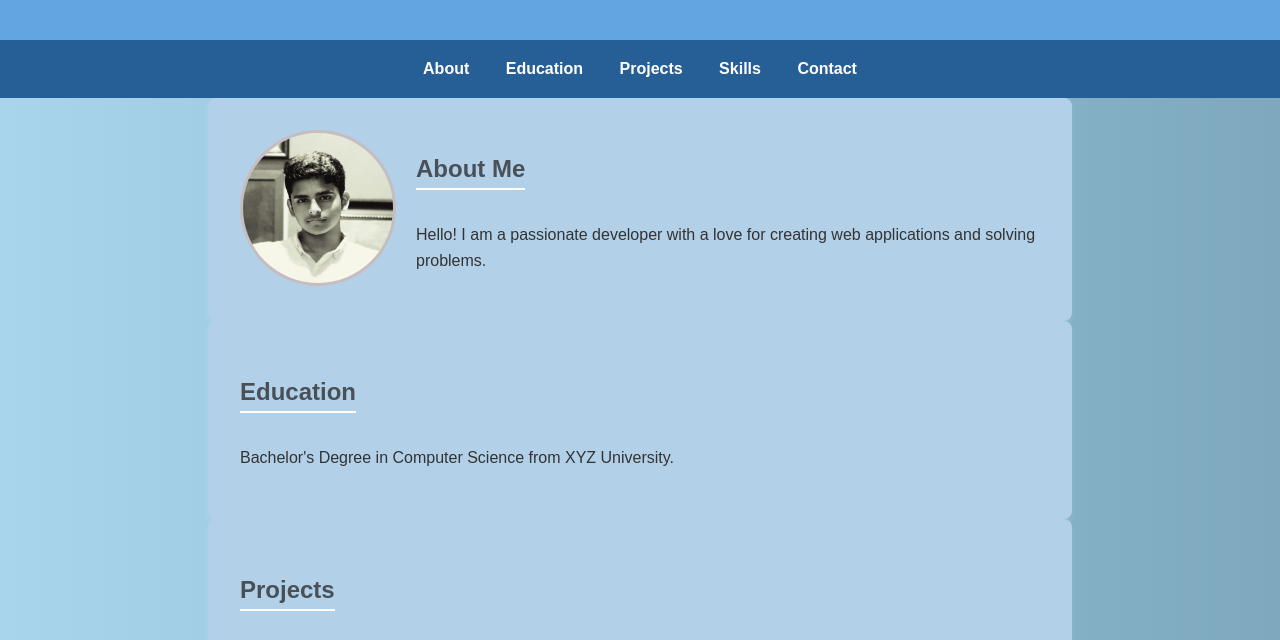
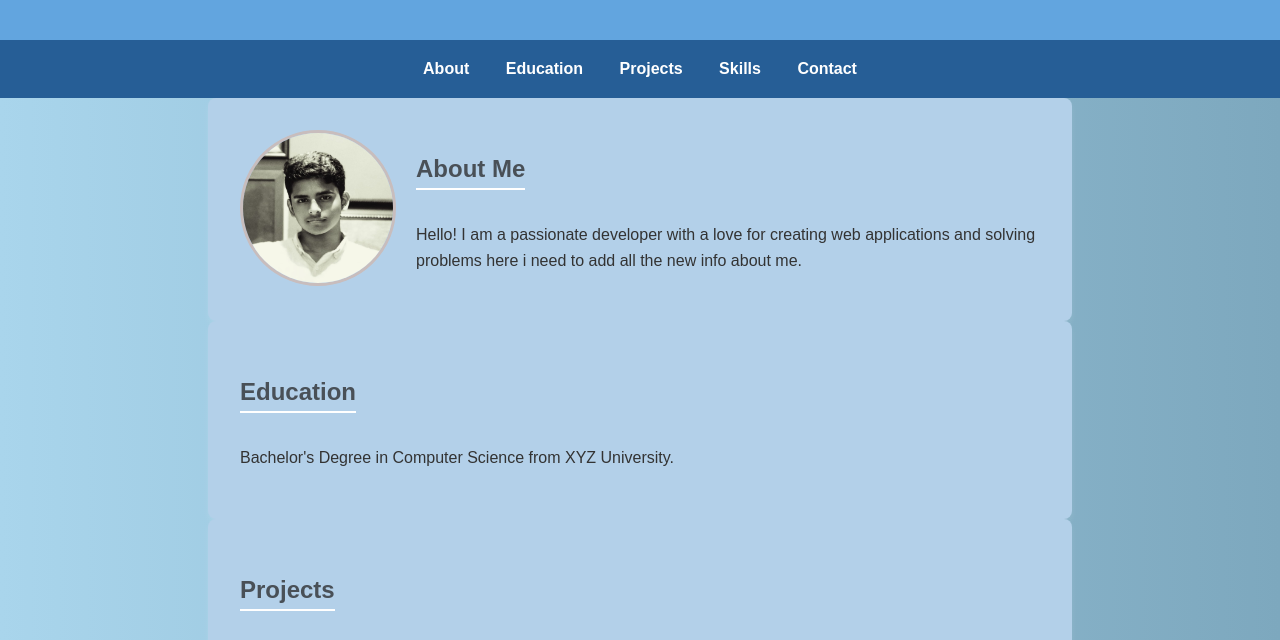
Before and after one commit to Alex-S07/Portfolio, a plain HTML site: page index.html in a window 1280 px wide. Shown: the part 118-758 px from the top of the page. Drawn offline with Linux system fonts and the light colour scheme.

Commit message:
Update index.html

```diff
--- a/index.html
+++ b/index.html
@@ -21,7 +21,7 @@
     <section id="about" class="container">
         <h2>About Me</h2>
         <img src="me2.jpg" alt="My Photo" class="profile-photo">
-        <p>Hello! I am a passionate developer with a love for creating web applications and solving problems.</p>
+        <p>Hello! I am a passionate developer with a love for creating web applications and solving problems here i need to add all the new info about me.</p>
     </section>
     <section id="education" class="container">
         <h2>Education</h2>
```
